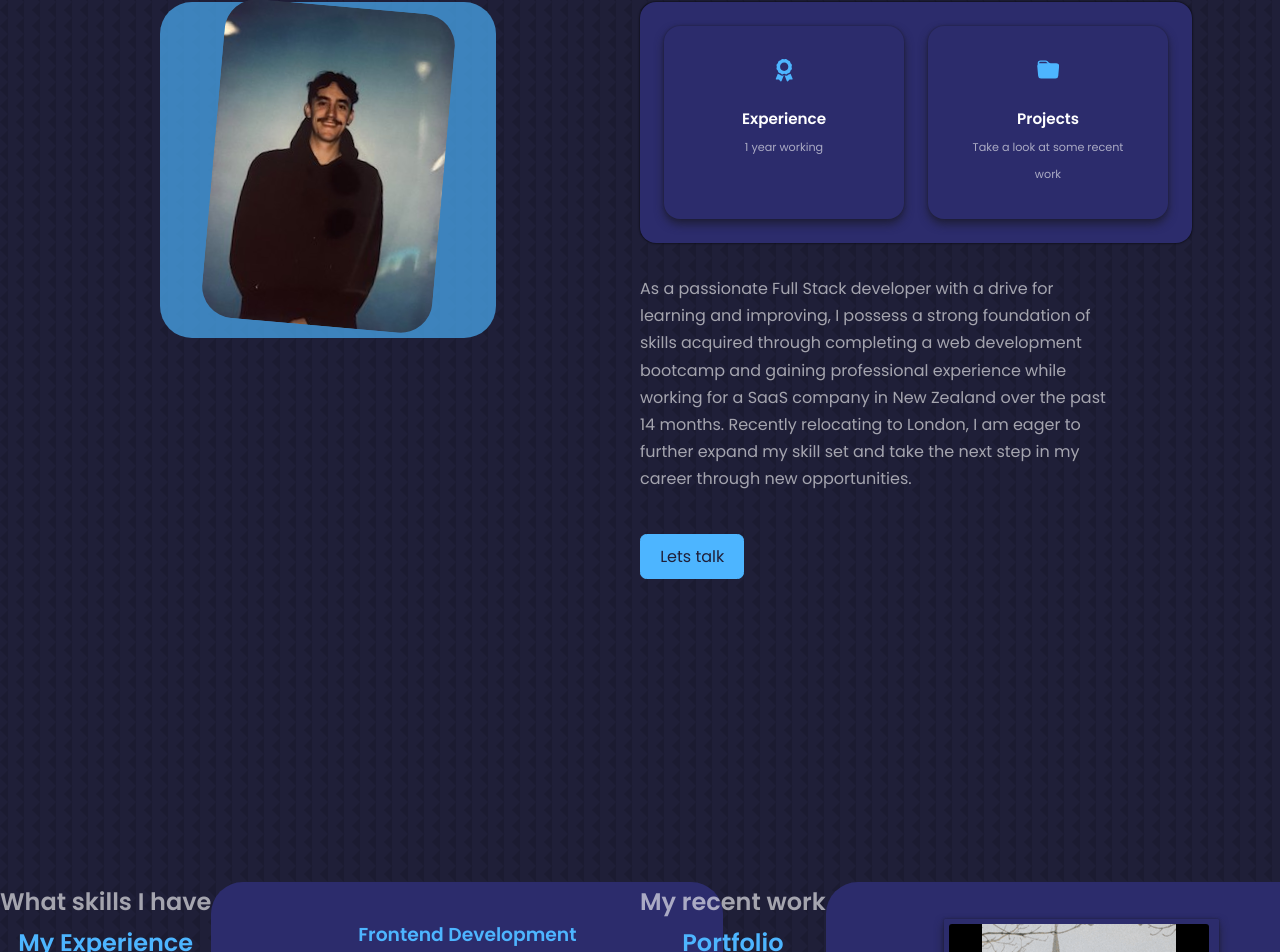
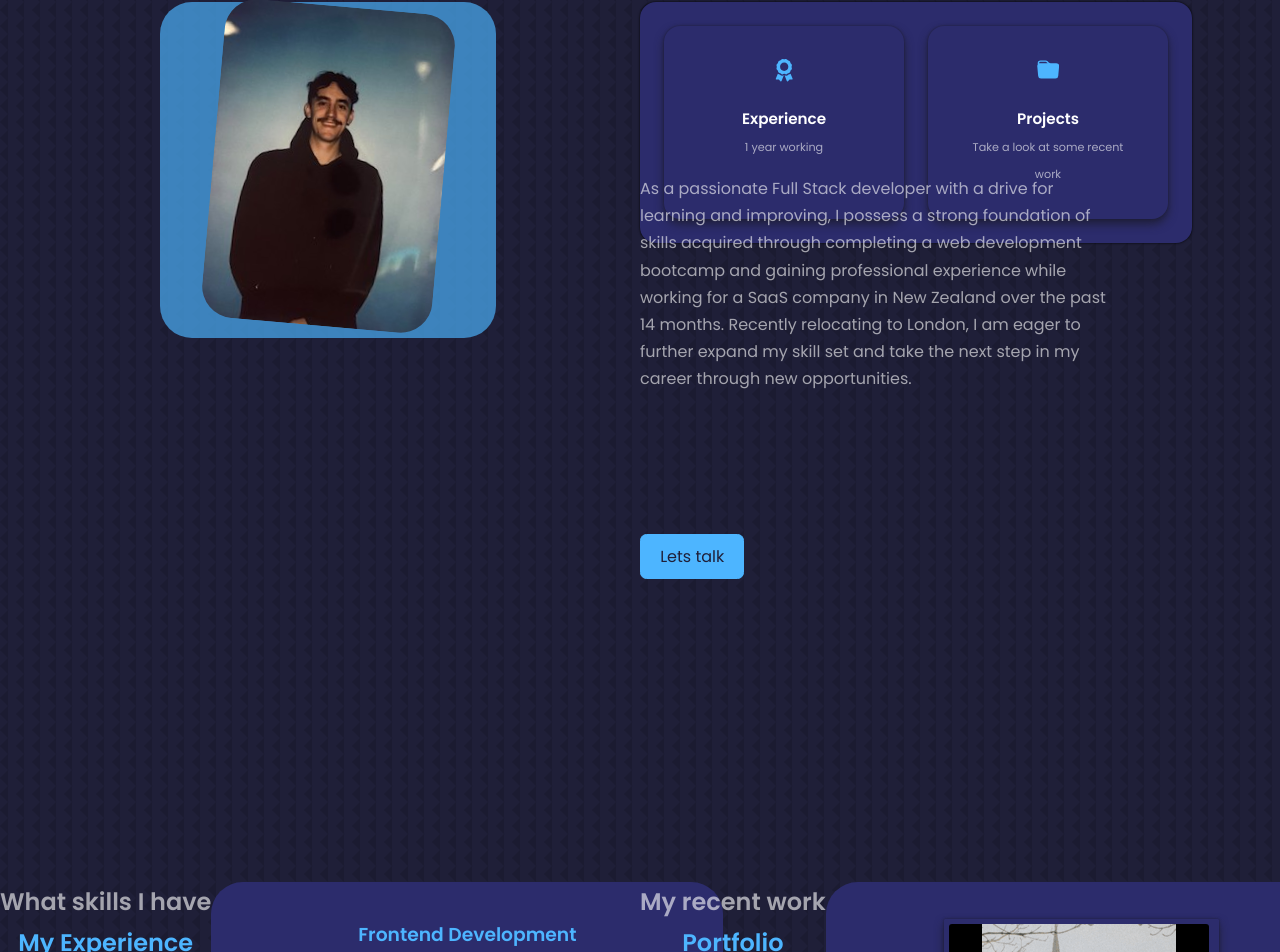
Before and after one commit to taine-rasmussen/portfoliov1, a React (Create React App) app: page / in a window 1280 px wide. Shown: the part 1102-2054 px from the top of the page. Built offline with nearby package versions, Linux system fonts and the light colour scheme.

Commit message:
add react scroll parallax

```diff
--- a/package.json
+++ b/package.json
@@ -4,7 +4,6 @@
   "private": true,
   "dependencies": {
     "@emailjs/browser": "^3.6.2",
-    "@react-spring/web": "^9.7.1",
     "@testing-library/react": "^13.3.0",
     "@testing-library/user-event": "^13.5.0",
     "emailjs-com": "^3.2.0",
@@ -12,9 +11,8 @@
     "react-dom": "^18.1.0",
     "react-hot-toast": "^2.2.0",
     "react-icons": "^4.3.1",
-    "react-parallax": "^3.5.1",
     "react-scripts": "5.0.1",
-    "react-toast-notifications": "^2.5.1",
+    "react-scroll-parallax": "^3.3.2",
     "react-toastify": "^9.0.4",
     "swiper": "^8.2.2",
     "web-vitals": "^2.1.4"
--- a/src/App.js
+++ b/src/App.js
@@ -1,6 +1,8 @@
 import './App.css';
 import { useState } from 'react'
 import { ActiveNavContext } from './ActiveNavContext'
+import { ParallaxProvider, useParallax } from 'react-scroll-parallax'
+
 
 // Components
 import Header from './Components/Header/Header'
@@ -14,6 +16,7 @@ function App() {
 
   return (
     <>
+      <ParallaxProvider>
         <ActiveNavContext.Provider value={{ activeNav, setActiveNav }}>
           <Header />
           <Nav />
@@ -21,6 +24,7 @@ function App() {
           <Work />
           <Contact />
         </ActiveNavContext.Provider>
+      </ParallaxProvider>
     </>
   );
 }
--- a/src/Components/About/About.js
+++ b/src/Components/About/About.js
@@ -1,8 +1,9 @@
-import { Parallax, ParallaxLayer, IParallax } from '@react-spring/parallax'
+import { ParallaxProvider, useParallax } from 'react-scroll-parallax'
 import { ActiveNavContext } from '../../ActiveNavContext'
+
 import profileImg from '../../assets/profile.jpeg'
 import { BsFillFolderFill } from 'react-icons/bs'
-import React, { useContext } from 'react'
+import React, { useContext, useRef } from 'react'
 import { FaAward } from 'react-icons/fa'
 import './About.css'
 
@@ -11,7 +12,12 @@ import './About.css'
 const About = () => {
   const {
     setActiveNav
-  } = useContext(ActiveNavContext)
+  } = useContext(ActiveNavContext);
+
+  // const parallax = useParallax({
+  //   speed: -10,
+  // });
+  const { ref } = useParallax({ speed: 10 });
 
 
   return (
@@ -45,10 +51,11 @@ const About = () => {
           </div>
 
 
+          <p ref={ref}>
+            As a passionate Full Stack developer with a drive for learning and improving, I possess a strong foundation of skills acquired through completing a web development bootcamp and gaining professional experience while working for a SaaS company in New Zealand over the past 14 months. Recently relocating to London, I am eager to further expand my skill set and take the next step in my career through new opportunities.
+          </p>
 
-          <p>
-            As a passionate Full Stack developer with a drive for learning and improving, I possess a strong foundation of skills acquired through completing a web development bootcamp and gaining professional experience while working for a SaaS company in New Zealand over the past 14 months. Recently relocating to London, I am eager to further expand my skill set and take the next step in my career through new opportunities.
-              </p>
+
           <a
             className='btn btn-primary'
             href='#contact'
```
Also changed, not shown: 2 other files (tests, documents, lock files or other folders). Lines whose indentation alone changed are shown as unchanged.
